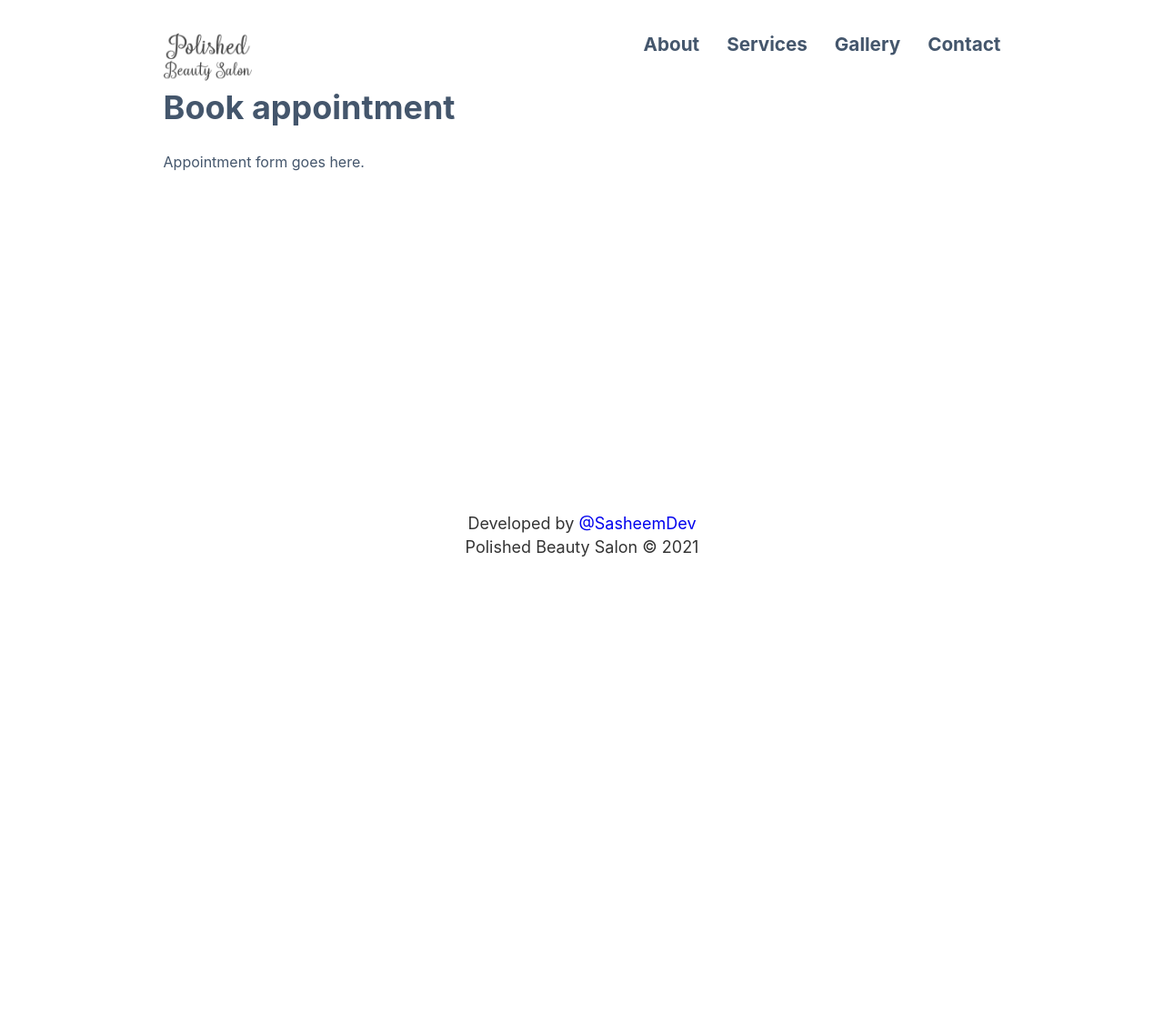
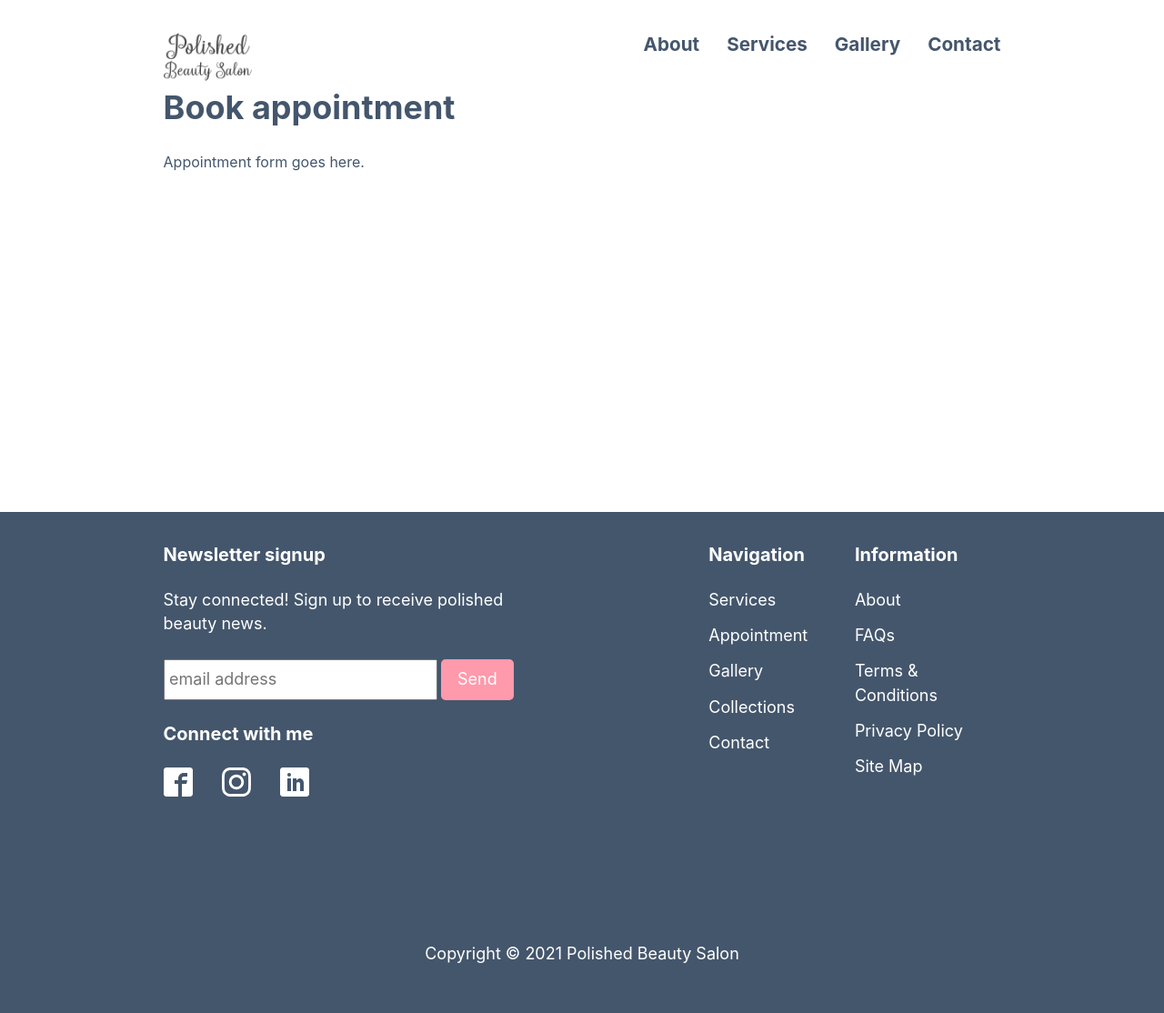
Before and after one commit to Sasheem/polished-beauty-salon, a Gatsby site: page /appointment in a window 1280 px wide. Shown: the whole page at 91% size. Before the commit the page ends 800 px from the top, so only its background shows below. Built offline with nearby package versions, Linux system fonts and the light colour scheme; Gatsby itself is replaced by a stand-in of ours.

Commit message:
added footer components with styling

```diff
--- /dev/null
+++ b/src/components/footer.js
@@ -0,0 +1,124 @@
+import * as React from 'react'
+import { Link } from 'gatsby'
+import { AnchorLink } from 'gatsby-plugin-anchor-links';
+import styled from 'styled-components'
+
+// local components
+import FacebookIcon from '../assets/facebook2.svg'
+import InstagramIcon from '../assets/instagram.svg'
+import LinkedinIcon from '../assets/linkedin.svg'
+import { Section, Heading4Light, Input, Submit } from './common'
+
+// styled components
+const Container = styled.footer`
+	margin-top: 40vh;
+    width: 100%;
+    background-color: #44566C;
+    padding-top: 2em;
+    p, a, h4 {
+        color: white;
+    }
+`;
+const Content = styled.div`
+    width: 100%;
+    display: grid;
+    grid-template-columns: 1fr;
+    grid-gap: 3em;
+    margin-bottom: 20vh;
+
+    // active when browser window is larger than 480px
+    // target tablets
+    @media only screen and (min-width: 480px) {
+        grid-template-columns: 1fr 1fr;
+    }
+
+    // active when browser window is larger than 768px
+    // target desktops
+    @media only screen and (min-width: 768px) {
+        grid-template-columns: 1fr 2fr;
+    }
+`
+const Copyright = styled.article`
+    width: 100%;
+    display: flex;
+    justify-content: center;
+`
+const Left = styled.article``
+const Right = styled.article`
+    display: grid;
+    grid-template-columns: 1fr;
+
+    // active when browser window is larger than 768px
+    // target desktops
+    @media only screen and (min-width: 768px) {
+        grid-template-columns: 1fr 1fr 1fr;
+    }
+`
+const List = styled.div`
+    ul {
+        list-style: none;
+        margin: 0;
+    }
+`
+const Icons = styled.div`
+    width: 50%;
+    display: grid;
+    grid-template-columns: 1fr 1fr 1fr;
+`
+const Form = styled.form`
+    display: grid;
+    grid-template-columns: 2fr 1fr;
+    grid-gap: 0.25em;
+`
+
+// markup
+const Footer = () => (
+    <Container>
+        <Section>
+            <Content>
+                <Left>
+                    <Heading4Light>Newsletter signup</Heading4Light>
+                    <p>Stay connected! Sign up to receive polished beauty news.</p>
+                    <Form>
+                        <Input type='text' placeholder='email address' name='email' required />
+                        <Submit type='submit' value='Send' />
+                    </Form>
+                    <Heading4Light>Connect with me</Heading4Light>
+                    <Icons>
+                        <FacebookIcon fill='#FFFFFF' />
+                        <InstagramIcon fill='#FFFFFF' />
+                        <LinkedinIcon fill='#FFFFFF' />
+                    </Icons>
+                </Left>
+                <Right>
+                    <div />
+                    <List>
+                        <Heading4Light>Navigation</Heading4Light>
+                        <ul>
+                            <li><AnchorLink to='/#services'>Services</AnchorLink></li>
+                            <li><Link to='/'>Appointment</Link></li>
+                            <li><Link to='/gallery'>Gallery</Link></li>
+                            <li><Link to='/'>Collections</Link></li>
+                            <li><Link to='/'>Contact</Link></li>
+                        </ul>
+                    </List>
+                    <List>
+                        <Heading4Light>Information</Heading4Light>
+                        <ul>
+                            <li><Link to='/about'>About</Link></li>
+                            <li><Link to='/'>FAQs</Link></li>
+                            <li><Link to='/'>Terms & Conditions</Link></li>
+                            <li><Link to='/'>Privacy Policy</Link></li>
+                            <li><Link to='/'>Site Map</Link></li>
+                        </ul>
+                    </List>
+                </Right>
+            </Content>
+            <Copyright>
+                <p>Copyright © {new Date().getFullYear()} Polished Beauty Salon</p>
+            </Copyright>
+        </Section>
+    </Container>
+)
+
+export default Footer
--- a/src/components/layout.js
+++ b/src/components/layout.js
@@ -10,28 +10,34 @@ import PropTypes from "prop-types"
 import { useStaticQuery, graphql } from "gatsby"
 import styled from 'styled-components'
 
-import Navbar from './navbar'
+// global styles
 import { GlobalStyle } from '../theme/globalStyles'
 
+// local components
+import Navbar from './navbar'
+import Footer from './footer'
+
+
 // styled components
+
 const Container = styled.div``
 const Main = styled.main`
   display: grid;
   grid-template-columns: 1fr;
   grid-gap: 2.5em;
 `
-const Footer = styled.footer`
-	margin-top: 40vh;
-	padding-bottom: 10vh;
-	display: flex;
-  flex-direction: column;
-  align-items: center;
-	justify-content: center;
-  p {
-    margin: 0;
-    padding: 0;
-  }
-`
+// const Footer = styled.footer`
+// 	margin-top: 40vh;
+// 	padding-bottom: 10vh;
+// 	display: flex;
+//   flex-direction: column;
+//   align-items: center;
+// 	justify-content: center;
+//   p {
+//     margin: 0;
+//     padding: 0;
+//   }
+// `
 
 const Layout = ({ children }) => {
   const data = useStaticQuery(graphql`
@@ -51,12 +57,7 @@ const Layout = ({ children }) => {
       <Navbar />
       <Container>
         <Main>{children}</Main>
-        <Footer>
-          <p>Developed by {` `}
-            <a href='https://sasheem.dev'>{data.site.siteMetadata.author}</a>
-          </p>
-          <p>Polished Beauty Salon © {new Date().getFullYear()}</p>
-        </Footer>
+        <Footer />
       </Container>
     </>
   )
```
